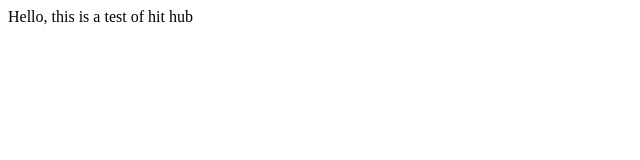
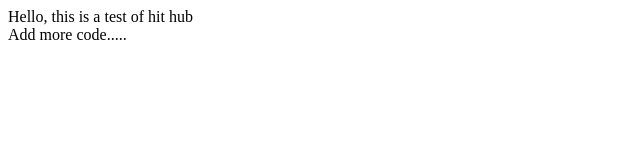
Before and after one commit to SibaramRepo/siba.demo, a plain HTML site: page WebContent/index.html in a window 1280 px wide. Shown: the full height of the page, 0-640 px from the left. Drawn offline with Linux system fonts and the light colour scheme.

Commit message:
more changes to index.htm

```diff
--- a/WebContent/index.html
+++ b/WebContent/index.html
@@ -6,5 +6,8 @@
 </head>
 <body>
 Hello, this is a test of hit hub
+
+<br/>
+Add more code.....
 </body>
 </html>
```
